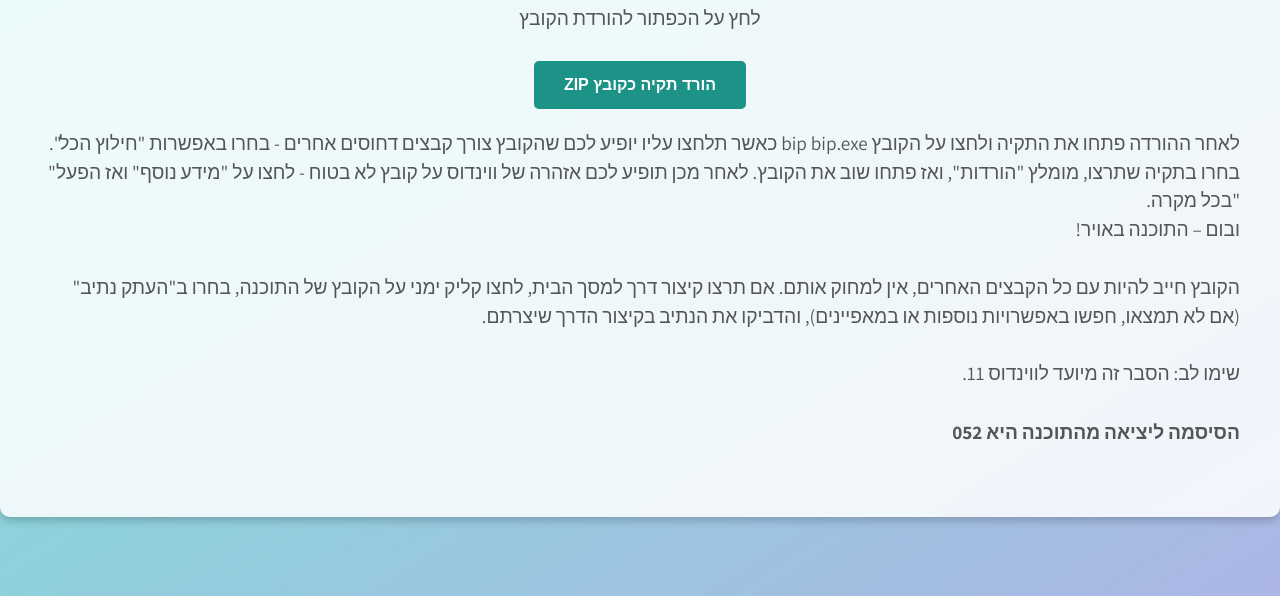
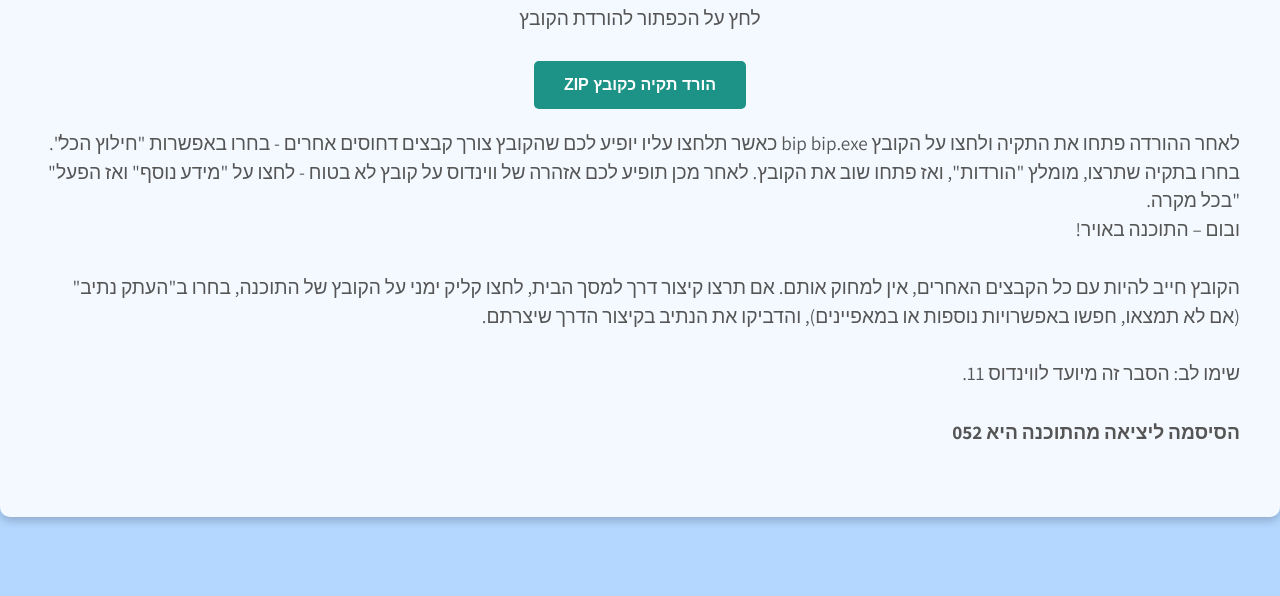
Before and after one commit to shdk052/nixhion, a plain HTML site: page index.html in a window 1280 px wide. Shown: the part 204-800 px from the top of the page. Drawn offline with Linux system fonts and the light colour scheme.

Commit message:
Update index.html

```diff
--- a/index.html
+++ b/index.html
@@ -11,7 +11,7 @@
     <style>
         body {
             font-family: 'Assistant', sans-serif;
-            background: linear-gradient(to bottom right, #74ebd5, #ACB6E5);
+            background: #b3d7ff; /* צבע כחול בהיר מאוד */
             margin: 0;
             padding: 0;
             display: flex;
```
